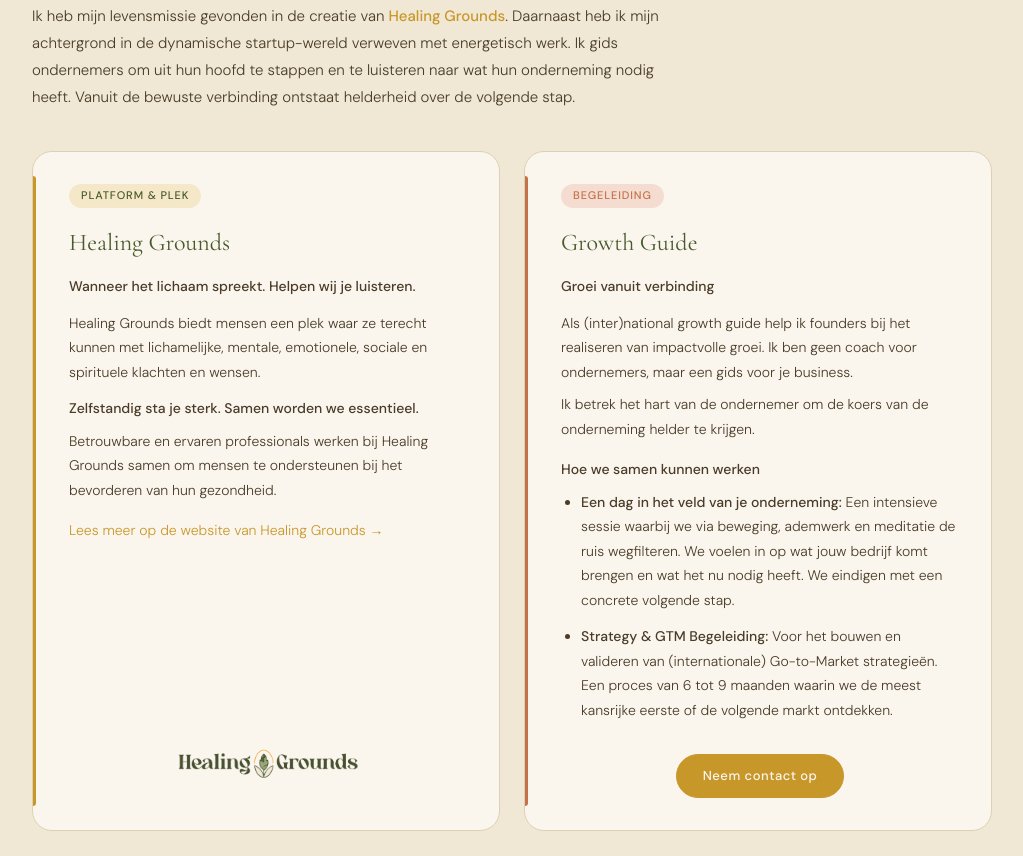
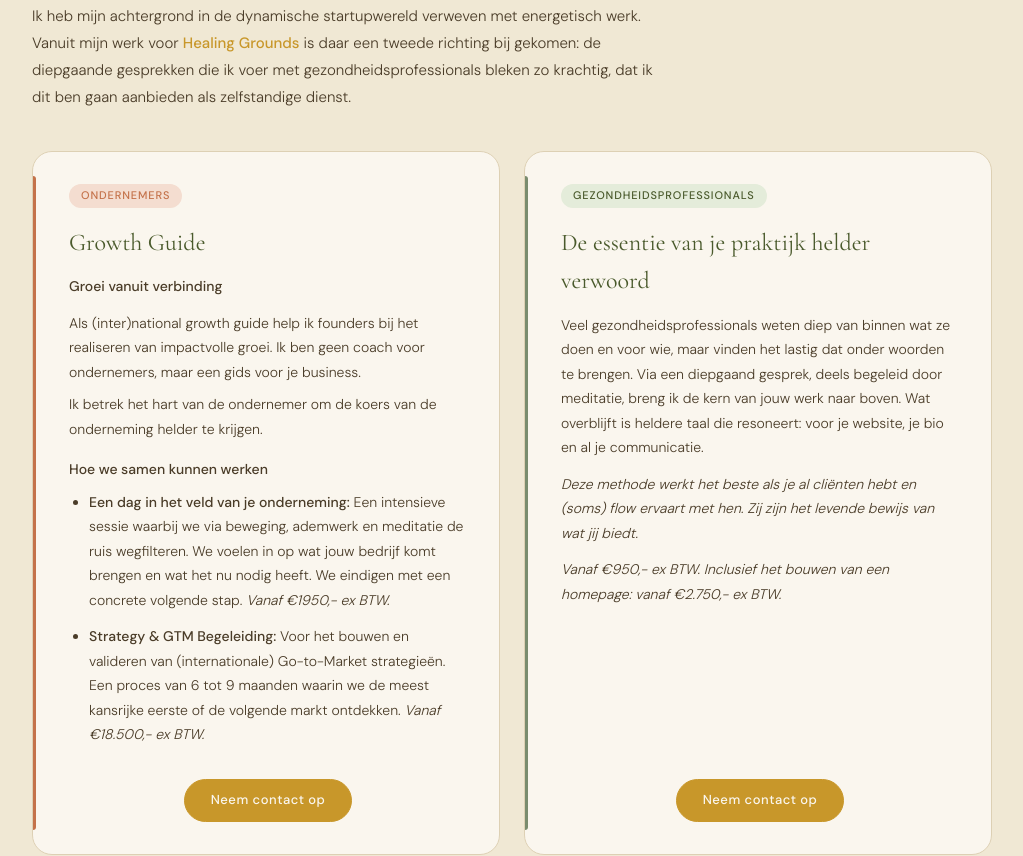
Before and after one commit to isabelbrouwer/isabelbrouwer.nl, an Eleventy site: page src/index.njk in a window 1280 px wide. Shown: the part 2991-3847 px from the top of the page, without its empty margins (128-1151 px from the left). Built offline with nearby package versions, Linux system fonts and the light colour scheme; Eleventy itself is replaced by a stand-in of ours; files that its build step writes are made by us from their sources.

Commit message:
update aanbod

```diff
--- a/src/css/style.css
+++ b/src/css/style.css
@@ -87,12 +87,14 @@ section { padding: 5rem 2.5rem; }
 .card { background: var(--cream); border: 1px solid var(--sand-deep); border-radius: 20px; padding: 2rem 2rem 2rem 2.25rem; position: relative; overflow: hidden; display: flex; flex-direction: column; }
 .card::before { content: ''; position: absolute; top: 1.5rem; bottom: 1.5rem; left: 0; width: 3px; background: var(--gold); border-radius: 0 3px 3px 0; }
 .card-alt::before { background: var(--clay); }
+.card-sage::before { background: var(--olive-light); }
 .card-tag { display: inline-block; padding: 3px 12px; border-radius: 20px; font-size: 11px; letter-spacing: 0.08em; text-transform: uppercase; font-weight: 500; margin-bottom: 1rem; align-self: flex-start; }
 .hg-logo-link { display: flex; align-items: center; justify-content: center; margin-top: 1.5rem; }
 .hg-logo { height: 72px; width: auto; max-width: 100%; display: block; opacity: 0.85; transition: opacity 0.2s; }
 .hg-logo-link:hover .hg-logo { opacity: 1; }
 .tag-gold { background: var(--gold-pale); color: var(--olive); }
 .tag-clay { background: #f4ddd0; color: var(--clay); }
+.tag-sage { background: #e4ecda; color: var(--olive); }
 .card-title { font-family: 'Cormorant Garamond', Georgia, serif; font-size: 24px; font-weight: 400; color: var(--olive); margin-bottom: 0.75rem; }
 .card-text { font-size: 14px; font-weight: 300; line-height: 1.75; color: var(--ink-mid); flex: 1; }
 .card-text strong { font-weight: 500; }
--- a/src/index.njk
+++ b/src/index.njk
@@ -74,24 +74,10 @@ description: Isabel Brouwer. Gecommitteerd aan de gezondheid van mens, aarde en
     <span class="section-label">Aanbod</span>
     <h2 class="section-title">Vanuit verbinding <em>gidsen</em></h2>
     <div class="divider"></div>
-    <p class="body-text">Ik heb mijn levensmissie gevonden in de creatie van <strong><a href="https://www.healinggrounds.org" target="_blank">Healing Grounds</a></strong>. Daarnaast heb ik mijn achtergrond in de dynamische startup-wereld verweven met energetisch werk. Ik gids ondernemers om uit hun hoofd te stappen en te luisteren naar wat hun onderneming nodig heeft. Vanuit de bewuste verbinding ontstaat helderheid over de volgende stap.</p>
+    <p class="body-text">Ik heb mijn achtergrond in de dynamische startupwereld verweven met energetisch werk. Vanuit mijn werk voor <strong><a href="https://www.healinggrounds.org" target="_blank">Healing Grounds</a></strong> is daar een tweede richting bij gekomen: de diepgaande gesprekken die ik voer met gezondheidsprofessionals bleken zo krachtig, dat ik dit ben gaan aanbieden als zelfstandige dienst.</p>
     <div class="aanbod-grid">
-      <div class="card">
-        <span class="card-tag tag-gold">Platform &amp; plek</span>
-        <h3 class="card-title">Healing Grounds</h3>
-        <div class="card-text">
-          <p><strong>Wanneer het lichaam spreekt. Helpen wij je luisteren.</strong></p>
-          <p style="margin-top:0.75rem">Healing Grounds biedt mensen een plek waar ze terecht kunnen met lichamelijke, mentale, emotionele, sociale en spirituele klachten en wensen.</p>
-          <p style="margin-top:0.75rem"><strong>Zelfstandig sta je sterk. Samen worden we essentieel.</strong></p>
-          <p style="margin-top:0.5rem">Betrouwbare en ervaren professionals werken bij Healing Grounds samen om mensen te ondersteunen bij het bevorderen van hun gezondheid.</p>
-          <p style="margin-top:1rem"><a href="https://www.healinggrounds.org" target="_blank">Lees meer op de website van Healing Grounds →</a></p>
-        </div>
-        <a href="https://www.healinggrounds.org" target="_blank" class="hg-logo-link">
-          <img src="/images/HGLogoDarkFullColor.png" alt="Lees meer op de website van Healing Grounds" class="hg-logo" />
-        </a>
-      </div>
       <div class="card card-alt">
-        <span class="card-tag tag-clay">Begeleiding</span>
+        <span class="card-tag tag-clay">Ondernemers</span>
         <h3 class="card-title">Growth Guide</h3>
         <div class="card-text">
           <p><strong>Groei vanuit verbinding</strong></p>
@@ -99,9 +85,21 @@ description: Isabel Brouwer. Gecommitteerd aan de gezondheid van mens, aarde en
           <p style="margin-top:0.5rem">Ik betrek het hart van de ondernemer om de koers van de onderneming helder te krijgen.</p>
           <p style="margin-top:1rem"><strong>Hoe we samen kunnen werken</strong></p>
           <ul style="margin-top:0.5rem">
-            <li><strong>Een dag in het veld van je onderneming:</strong> Een intensieve sessie waarbij we via beweging, ademwerk en meditatie de ruis wegfilteren. We voelen in op wat jouw bedrijf komt brengen en wat het nu nodig heeft. We eindigen met een concrete volgende stap.</li>
-            <li style="margin-top:0.75rem"><strong>Strategy &amp; GTM Begeleiding:</strong> Voor het bouwen en valideren van (internationale) Go-to-Market strategieën. Een proces van 6 tot 9 maanden waarin we de meest kansrijke eerste of de volgende markt ontdekken.</li>
+            <li><strong>Een dag in het veld van je onderneming:</strong> Een intensieve sessie waarbij we via beweging, ademwerk en meditatie de ruis wegfilteren. We voelen in op wat jouw bedrijf komt brengen en wat het nu nodig heeft. We eindigen met een concrete volgende stap. <em>Vanaf €1950,- ex BTW.</em></li>
+            <li style="margin-top:0.75rem"><strong>Strategy &amp; GTM Begeleiding:</strong> Voor het bouwen en valideren van (internationale) Go-to-Market strategieën. Een proces van 6 tot 9 maanden waarin we de meest kansrijke eerste of de volgende markt ontdekken. <em>Vanaf €18.500,- ex BTW.</em></li>
           </ul>
+        </div>
+        <div style="text-align:center; margin-top:1.5rem;">
+          <a href="#contact" class="btn btn-gold">Neem contact op</a>
+        </div>
+      </div>
+      <div class="card card-sage">
+        <span class="card-tag tag-sage">Gezondheidsprofessionals</span>
+        <h3 class="card-title">De essentie van je praktijk helder verwoord</h3>
+        <div class="card-text">
+          <p>Veel gezondheidsprofessionals weten diep van binnen wat ze doen en voor wie, maar vinden het lastig dat onder woorden te brengen. Via een diepgaand gesprek, deels begeleid door meditatie, breng ik de kern van jouw werk naar boven. Wat overblijft is heldere taal die resoneert: voor je website, je bio en al je communicatie.</p>
+          <p style="margin-top:0.75rem"><em>Deze methode werkt het beste als je al cliënten hebt en (soms) flow ervaart met hen. Zij zijn het levende bewijs van wat jij biedt.</em></p>
+          <p style="margin-top:0.75rem"><em>Vanaf €950,- ex BTW. Inclusief het bouwen van een homepage: vanaf €2.750,- ex BTW.</em></p>
         </div>
         <div style="text-align:center; margin-top:1.5rem;">
           <a href="#contact" class="btn btn-gold">Neem contact op</a>
```
